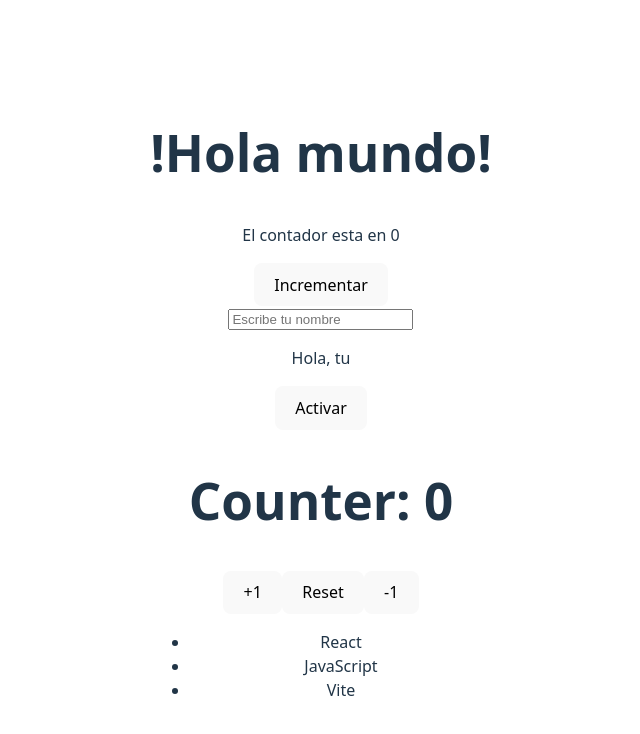
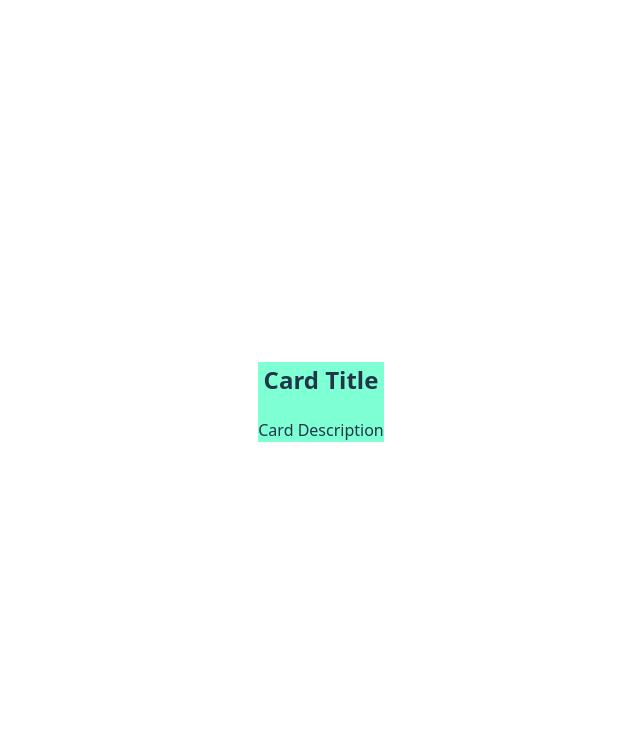
Before and after one commit to nicurrego/React-practice, a React (Vite) app: page / in a window 1280 px wide. Shown: the top 734 px of the page, without its empty margins (319-959 px from the left). Built offline with nearby package versions, Linux system fonts and the light colour scheme.

Commit message:
Class6: Estilos en React: CSS, SaSS y modulos CSS

```diff
--- a/src/App.jsx
+++ b/src/App.jsx
@@ -1,7 +1,4 @@
-import CounterWithEffect from './components/CounterWithEffect';
-import NameForm from './components/NameForm';
-import Counter from './components/Counter';
-import ToggleButton from './components/ToggleButton';
+import Card from './components/Card/Card';
 
 import './App.css'
 
@@ -10,18 +7,7 @@ function App() {
 
   return (
       <>
-        <section>
-          <h1>!Hola mundo!</h1>
-        <CounterWithEffect />
-          <NameForm />
-          <ToggleButton />
-          <Counter />
-          <ul>
-            {items.map((item) => (
-              <li key={item}>{item}</li>
-            ))}
-          </ul>
-        </section>
+        <Card />
       </>
   )
 }
--- /dev/null
+++ b/src/components/Card/Card.jsx
@@ -0,0 +1,12 @@
+// import "./styles.css"
+import styles from "./Card.module.css";
+const Card = () => {
+  return (
+    <div className={styles.card}>
+      <h2>Card Title</h2>
+      <p>Card Description</p>
+    </div>
+  );
+};
+
+export default Card;
--- /dev/null
+++ b/src/components/Card/Card.module.css
@@ -0,0 +1,3 @@
+.card {
+    background-color: aquamarine;
+}
--- /dev/null
+++ b/src/components/Card/styles.css
@@ -0,0 +1,15 @@
+.card {
+    width: 300px;
+    height: 400px;
+    border-radius: 10px;
+    box-shadow: 0 0 10px rgba(182, 25, 25, 0.445);
+    overflow: hidden;
+    margin: 20px;
+}
+.card h2 {
+    font-size: 1.5rem;
+    margin: 0;
+    padding: 10px;
+    background-color: #f2f2f2;
+    border-bottom: 1px solid #ccc;
+}
--- a/src/components/Counter.jsx
+++ /dev/null
@@ -1,23 +0,0 @@
-import { useState } from "react";
-const Counter = () => {
-    const [counter, setCounter] = useState(0);
-    const handleAdd = () => {
-        setCounter(counter + 1);
-    };
-    const handleSubstract = () => {
-        setCounter(counter - 1);
-    };
-    const handleReset = () => {
-        setCounter(0);
-    };
-    return (
-        <>
-            <h1>Counter: {counter}</h1>
-            <button onClick={handleAdd}>+1</button>
-            <button onClick={handleReset}>Reset</button>
-            <button onClick={handleSubstract}>-1</button>
-        </>
-    );
-}
-
-export default Counter;
--- a/src/components/CounterWithEffect.jsx
+++ /dev/null
@@ -1,18 +0,0 @@
-import { useState, useEffect } from "react";
-
-const CounterWithEffect = () => {
-    const [count, setCount] = useState(0);
-
-    useEffect(() => {
-        console.log(`El contador cambio a: ${count}`)
-    }, [count])
-
-    return (
-        <div>
-            <p>El contador esta en {count}</p>
-            <button onClick={() => setCount(count + 1)}>Incrementar</button>
-        </div>
-    )
-}
-
-export default CounterWithEffect;
--- a/src/components/NameForm.jsx
+++ /dev/null
@@ -1,18 +0,0 @@
-import { useState } from 'react';
-
-const NameForm = () => {
-    const [name, setName] = useState('');
-
-    return (
-        <div>
-            <input
-                type="text"
-                placeholder="Escribe tu nombre"
-                value={name}
-                onChange={(e) => setName(e.target.value)}
-            />
-            <p>Hola, {name || "tu"}</p>
-        </div>
-    )
-}
-export default NameForm;
--- a/src/components/ToggleButton.jsx
+++ /dev/null
@@ -1,17 +0,0 @@
-import { useState } from "react";
-
-const ToggleButton = () => {
-  const [isToggled, setIsToggled] = useState(false);
-
-  const handleToggle = () => {
-    setIsToggled(!isToggled);
-  };
-
-  return (
-    <button onClick={handleToggle}>
-      {isToggled ? "Desactivar" : "Activar"}
-    </button>
-  );
-};
-
-export default ToggleButton;
```
